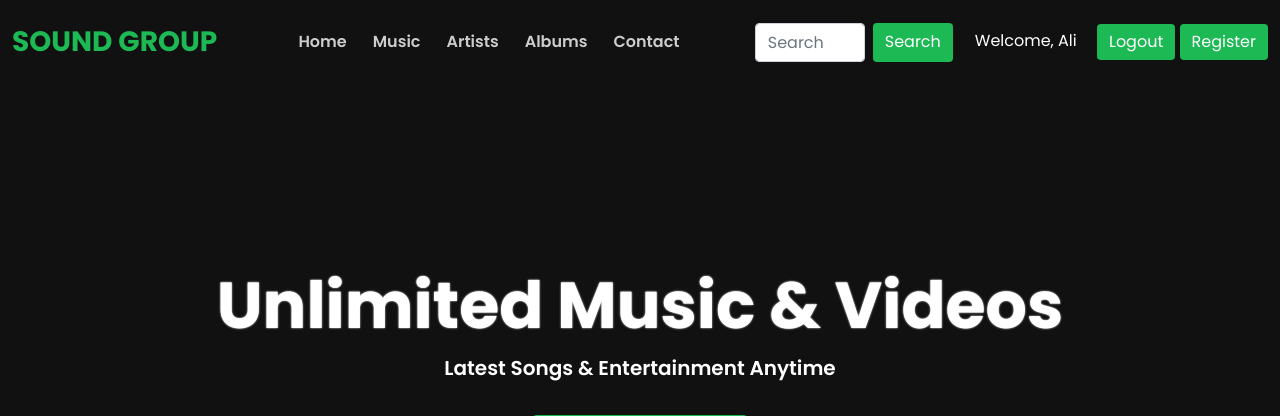
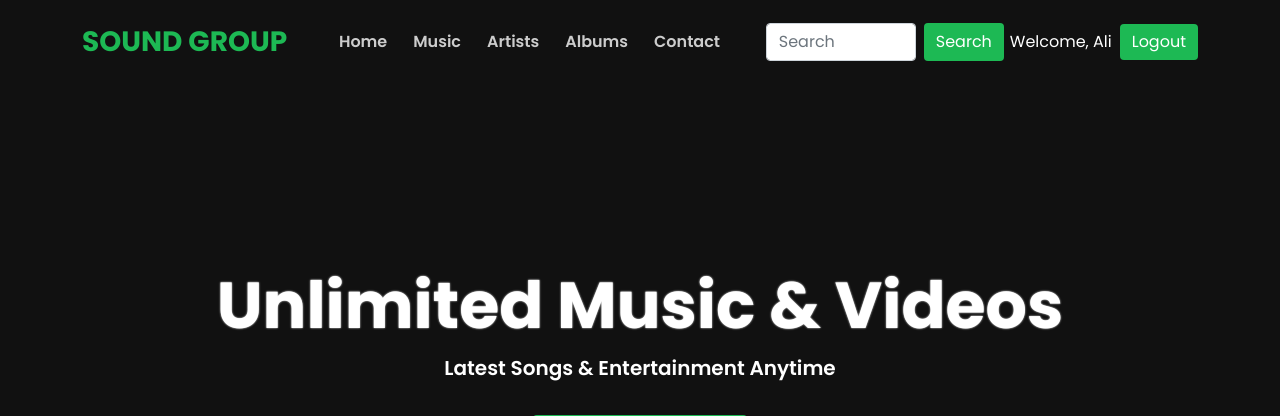
Before and after one commit to BilalWaris2008/aptech-semester2-eproject, a PHP site: page /index.php in a window 1280 px wide. Shown: the top 416 px of the page. Run offline with PHP 8.4, Linux system fonts and the light colour scheme; a user stored in the database is signed in; data comes from the database, SQL or seed files in the repository.

Commit message:
Adjusted Navbar

```diff
--- a/includes/header.php
+++ b/includes/header.php
@@ -39,8 +39,8 @@ include("./includes/config.php")
 
     <!-- Navbar Start -->
 
-    <nav class="navbar navbar-expand-lg navbar-dark py-3 custom-navbar">
-        <section class="container-fluid d-flex">
+    <nav class="navbar navbar-expand-xl navbar-dark py-3 custom-navbar">
+        <section class="container">
 
             <a class="navbar-brand" href="#">
                 SOUND GROUP
@@ -57,36 +57,40 @@ include("./includes/config.php")
                     <li class="nav-item">
                         <a href="index.php" class="nav-link">Home</a>
                     </li>
+
                     <li class="nav-item">
                         <a href="#" class="nav-link">Music</a>
                     </li>
+
                     <li class="nav-item">
                         <a href="./artist.php" class="nav-link">Artists</a>
                     </li>
+
                     <li class="nav-item">
                         <a href="#" class="nav-link">Albums</a>
                     </li>
+
                     <li class="nav-item">
                         <a href="./contact.php" class="nav-link">Contact</a>
                     </li>
 
                 </ul>
 
-                <form action="search.php" method="GET" class="d-flex">
-
-                    <input type="text" name="search" class="form-control me-2 w-50 h-50" placeholder="Search">
+                <!-- Search Form -->
+                <form action="search.php" method="GET" class="d-flex me-4">
+                    <input type="text" name="search" class="form-control me-2" placeholder="Search">
                     <button type="submit" class="btn btn-success">
                         Search
                     </button>
-
                 </form>
 
-                <section>
+                <!-- User Actions -->
+                <section class="d-flex align-items-center gap-2 user-actions">
+
                     <?php if (isset($_SESSION['user_id'])) { ?>
 
-                        <span class="text-white me-3">
-                            Welcome,
-                            <?php echo $_SESSION['user_name']; ?>
+                        <span class="text-white">
+                            Welcome, <?php echo $_SESSION['user_name']; ?>
                         </span>
 
                         <a href="auth/logout.php" class="btn btn-success">
@@ -95,15 +99,19 @@ include("./includes/config.php")
 
                     <?php } else { ?>
 
-                        <a href="./auth/login.php" class="btn btn-outline-light ">
+                        <a href="./auth/login.php" class="btn btn-outline-light">
                             Login
                         </a>
 
+                        <a href="./auth/register.php" class="btn btn-success">
+                            Register
+                        </a>
+
                     <?php } ?>
-                    <a href="./auth/register.php" class="btn btn-success register-btn">
-                        Register
-                    </a>
+
                 </section>
+
             </section>
+
         </section>
     </nav>
```
